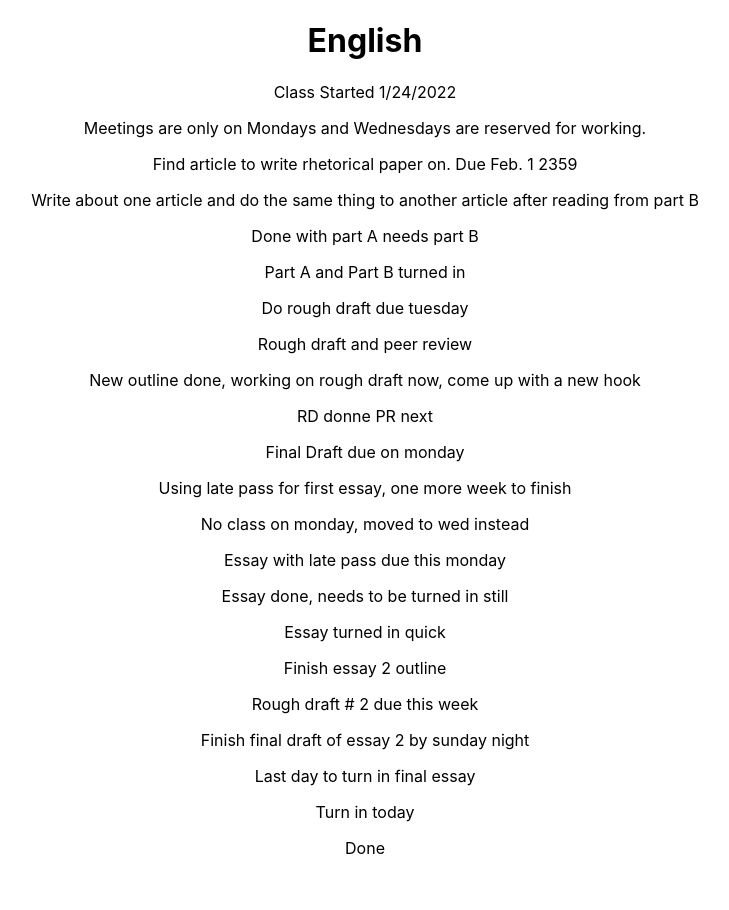
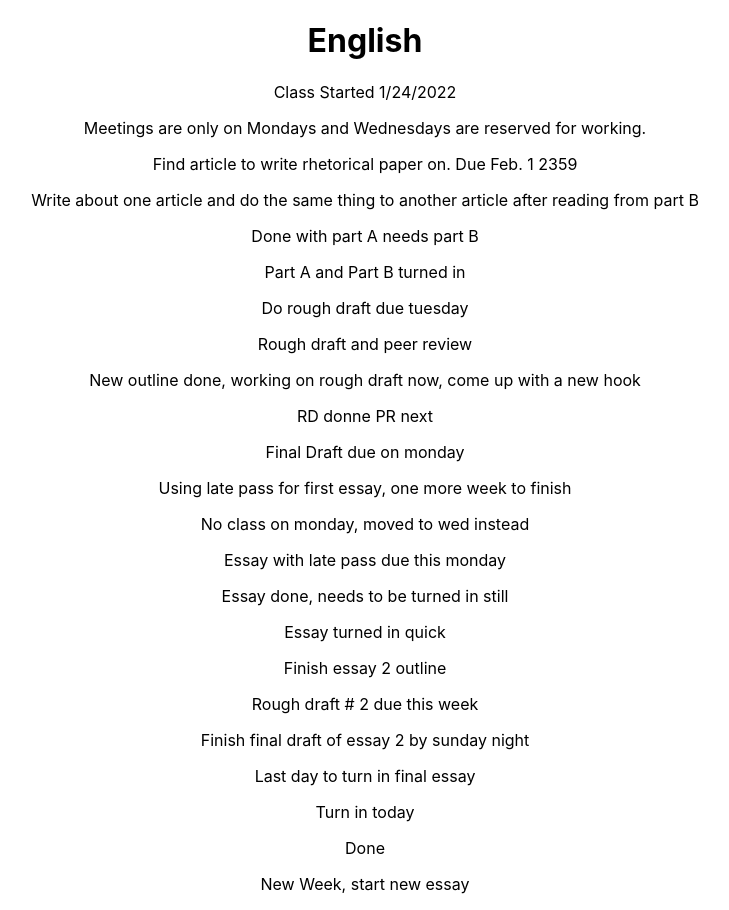
Before and after one commit to jsoomie/school-notebook, a React (Create React App) app: page /english in a window 1280 px wide. Shown: the whole page, without its empty margins (275-1004 px from the left). Before the commit the page ends 874 px from the top, so only its background shows below. Built offline with nearby package versions, Linux system fonts and the light colour scheme.

Commit message:
chore: update english

```diff
--- a/src/pages/English/English.tsx
+++ b/src/pages/English/English.tsx
@@ -33,6 +33,7 @@ export const English = () => {
       <p>Last day to turn in final essay</p>
       <p>Turn in today</p>
       <p>Done</p>
+      <p>New Week, start new essay</p>
     </div>
   );
 };
```
